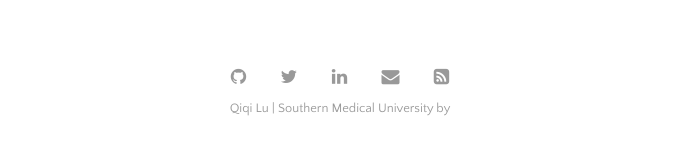
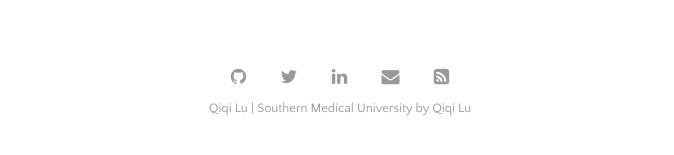
Before and after one commit to Recklexx/Recklexx.github.io, a Jekyll site: the page built from index.html, in a window 1280 px wide. Shown: the part 505-660 px from the top of the page, without its empty margins (300-974 px from the left). Built offline with Jekyll 4.4.1, drawn with Linux system fonts in a browser that asks for light colours; the list of posts is cut into pages by our own code; some of the changed lines change nothing that is shown.

Commit message:
Update _config.yml

```diff
--- a/_config.yml
+++ b/_config.yml
@@ -22,7 +22,7 @@ plugins:             [jekyll-paginate, jekyll-sitemap, jekyll-feed, jekyll-seo-t
 # Customise atom feed settings (this is where Jekyll-Feed gets configuration information)
 title:		           'Qiqi Lu'
 description:	       'Southern Medical University'
-# author:              'Qiqi Lu'
+author:              'Qiqi Lu'
 
 # RSS 2.0 can be used instead of Atom by uncommenting following two lines
 #feed:
```
